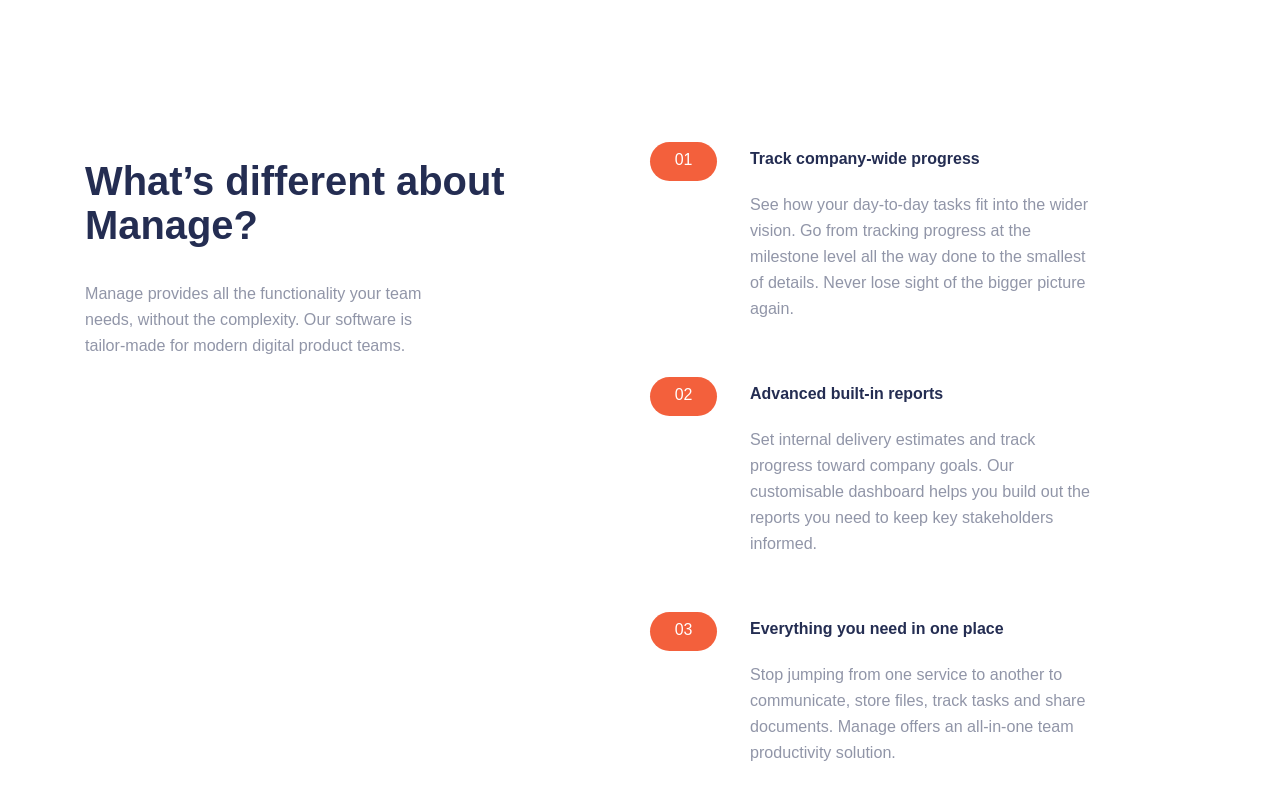
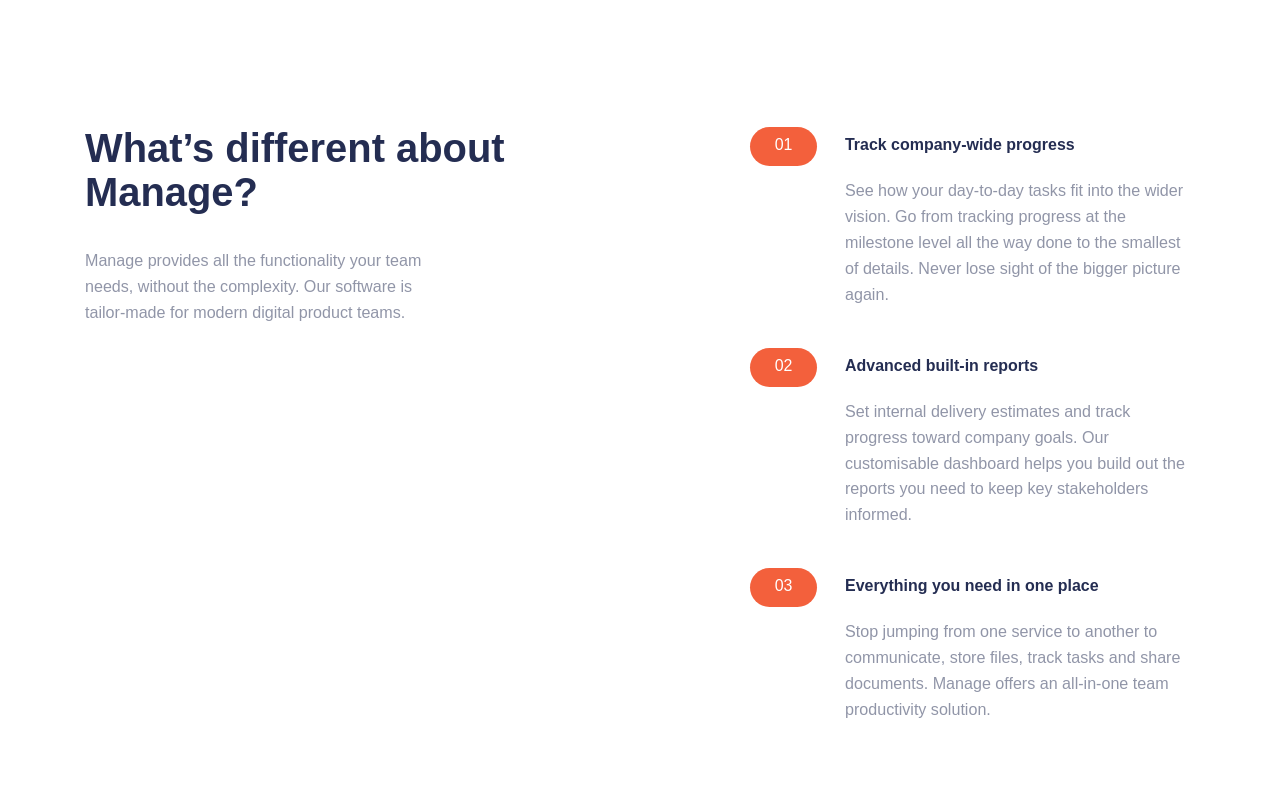
Before and after one commit to sabohat-ambassador/Manage-landing-page-figma-, a plain HTML site: page index.html in a window 1280 px wide. Shown: the part 776-1582 px from the top of the page. After the commit the page ends 1539 px from the top, so only its background shows below. Drawn offline with Linux system fonts and the light colour scheme; a web font is replaced by a local one.

Commit message:
corrected

```diff
--- a/css/style.css
+++ b/css/style.css
@@ -183,6 +183,7 @@ a {
 }
 
 .page-title {
+    margin-top: 0;
     font-size: 2.85rem;
     font-weight: 700px;
     line-height: 3.14rem;
@@ -195,9 +196,10 @@ a {
 .info {
     display: flex;
     flex-wrap: wrap;
-    position: relative;
+    align-items: baseline;
+}
 
- }
+
 
 
 
@@ -206,6 +208,7 @@ a {
     font-weight: 700px;
     line-height: 1.64rem;
     color: #242D52;
+    margin-top: 0;
 
 }
 .number {
@@ -218,7 +221,6 @@ a {
     border-radius: 39px;
     text-align: center;
     padding-top: 7px;
-    position: absolute;
-    left: -100px;
-    top: 15px;
+    margin-right: 28px;
+
 }
```
